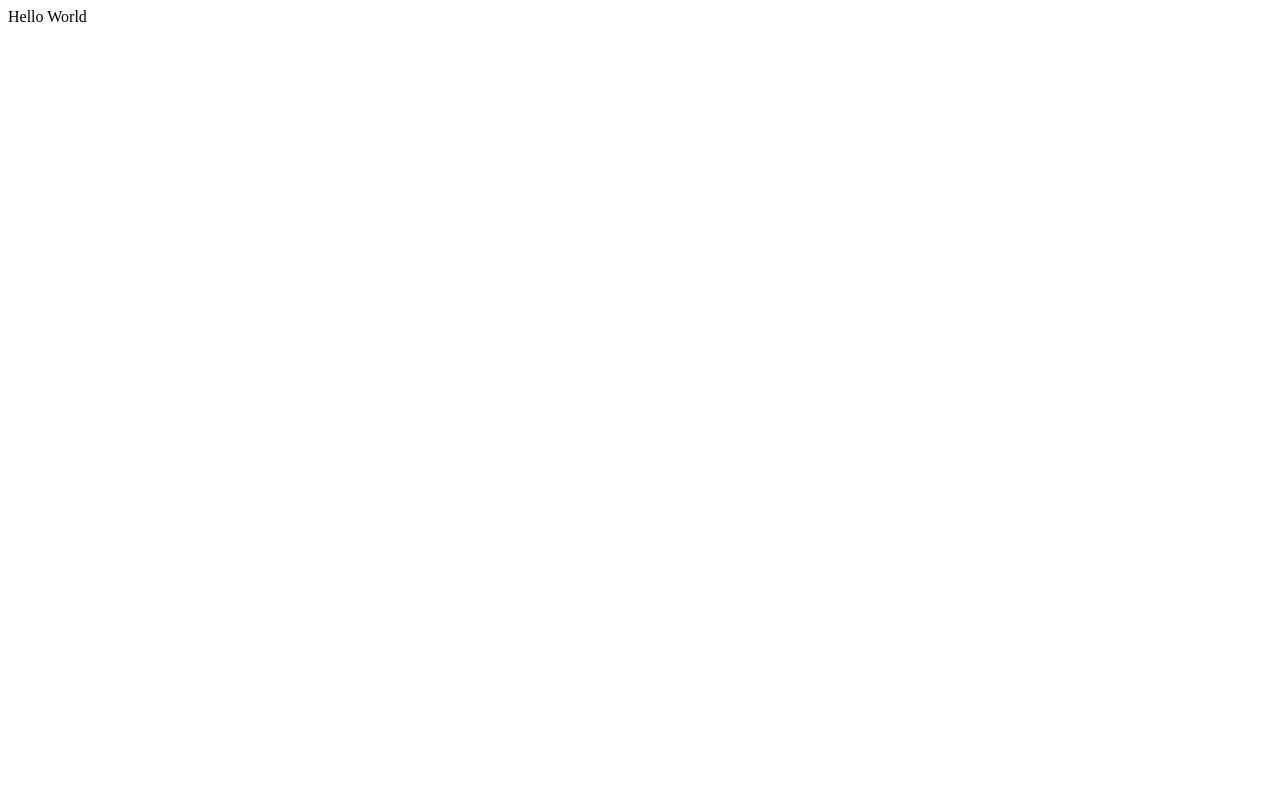
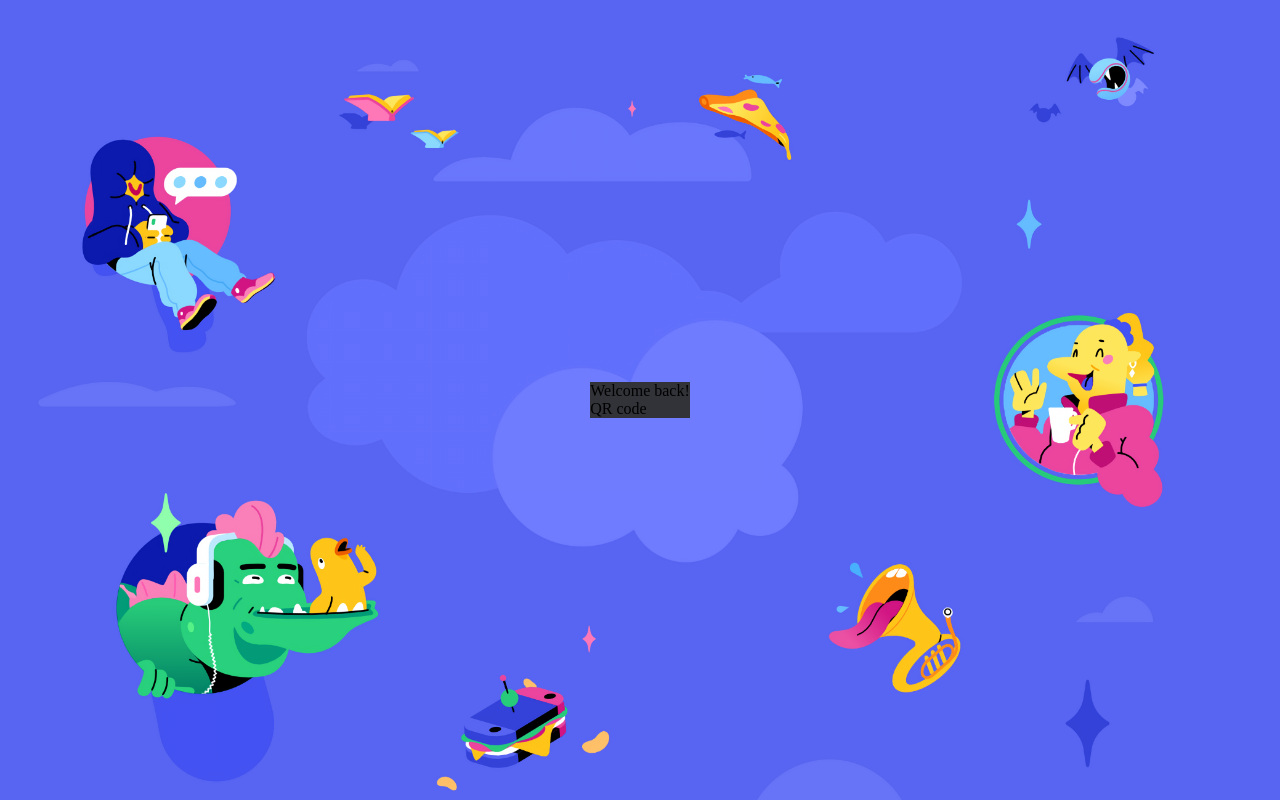
Before and after one commit to missile720/discord-clone, a React (Vite) app in the folder frontend/: page / in a window 1280 px wide. Built offline with nearby package versions, Linux system fonts and the light colour scheme.

Commit message:
feat(background): Added the initial background to the main page

```diff
--- a/frontend/src/App.css
+++ b/frontend/src/App.css
@@ -0,0 +1,8 @@
+* {
+    margin: 0;
+    padding: 0;
+}
+
+html, body {
+    height: 100vh;
+}
--- a/frontend/src/App.jsx
+++ b/frontend/src/App.jsx
@@ -1,10 +1,11 @@
 import './App.css'
+import Main from './components/Main'
 
 function App() {
 
   return (
     <div>
-      Hello World
+      <Main/>
     </div>
   )
 }
--- /dev/null
+++ b/frontend/src/components/Login.css
@@ -0,0 +1,5 @@
+.login-container{
+    background-color: #313338;
+    max-width: 784px;
+    max-height: 408px;
+}
--- /dev/null
+++ b/frontend/src/components/Login.jsx
@@ -0,0 +1,12 @@
+import "./Login.css";
+
+function Login() {
+  return (
+    <div className="login-container">
+      <div className="login-left">Welcome back!</div>
+      <div className="login-right">QR code</div>
+    </div>
+  );
+}
+
+export default Login;
--- /dev/null
+++ b/frontend/src/components/Main.css
@@ -0,0 +1,10 @@
+.main-background{
+    width: 100vw;
+    height: 100vh;
+    background-image: url('../../public/images/discord_login_background.png'); /* Found image online at https://wall.alphacoders.com/big.php?i=1291249 */
+    background-repeat: no-repeat;
+    background-size: cover;
+    display: flex;
+    justify-content: center;
+    align-items: center;
+}
--- /dev/null
+++ b/frontend/src/components/Main.jsx
@@ -0,0 +1,12 @@
+import Login from './Login'
+import './Main.css'
+
+function Main() {
+  return (
+    <div className="main-background">
+      <Login/>
+    </div>
+  )
+}
+
+export default Main
```
Also changed, not shown: frontend/public/images/discord_login_background.png (added).
